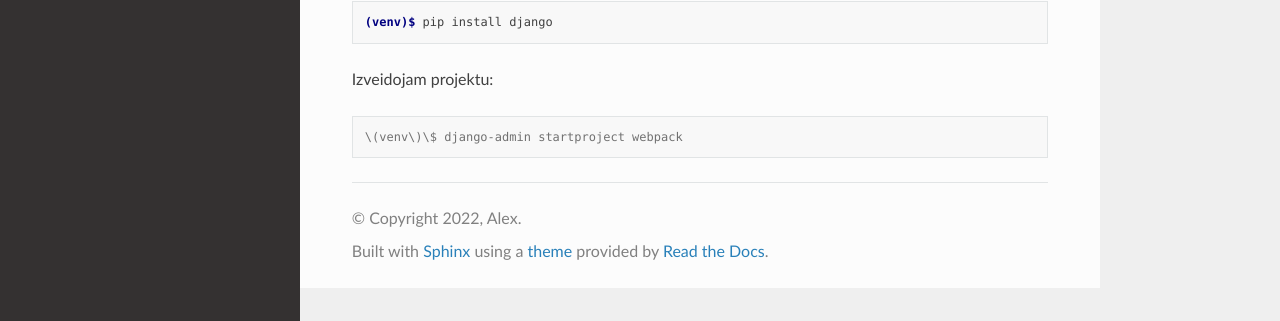
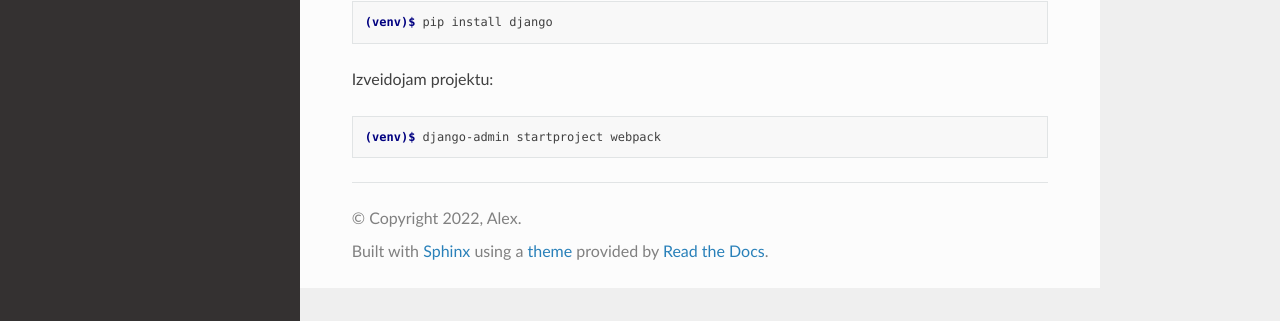
Before and after one commit to aleksanm/laravel-mix-django, a Sphinx documentation site: the page built from docs/source/instalation.rst, in a window 1280 px wide. Shown: the part 543-864 px from the top of the page. Built offline with Sphinx 7.4.7 and the Read the Docs theme 2.0.0, drawn with Linux system fonts in a browser that asks for light colours; pages that are not in the unit, such as notebooks, are missing from menus.

```diff
--- a/docs/source/instalation.rst
+++ b/docs/source/instalation.rst
@@ -31,4 +31,4 @@ Izveidojam projektu:
 
 .. code-block:: console
 
-   \(venv\)\$ django-admin startproject webpack
+   (venv)$ django-admin startproject webpack
```
